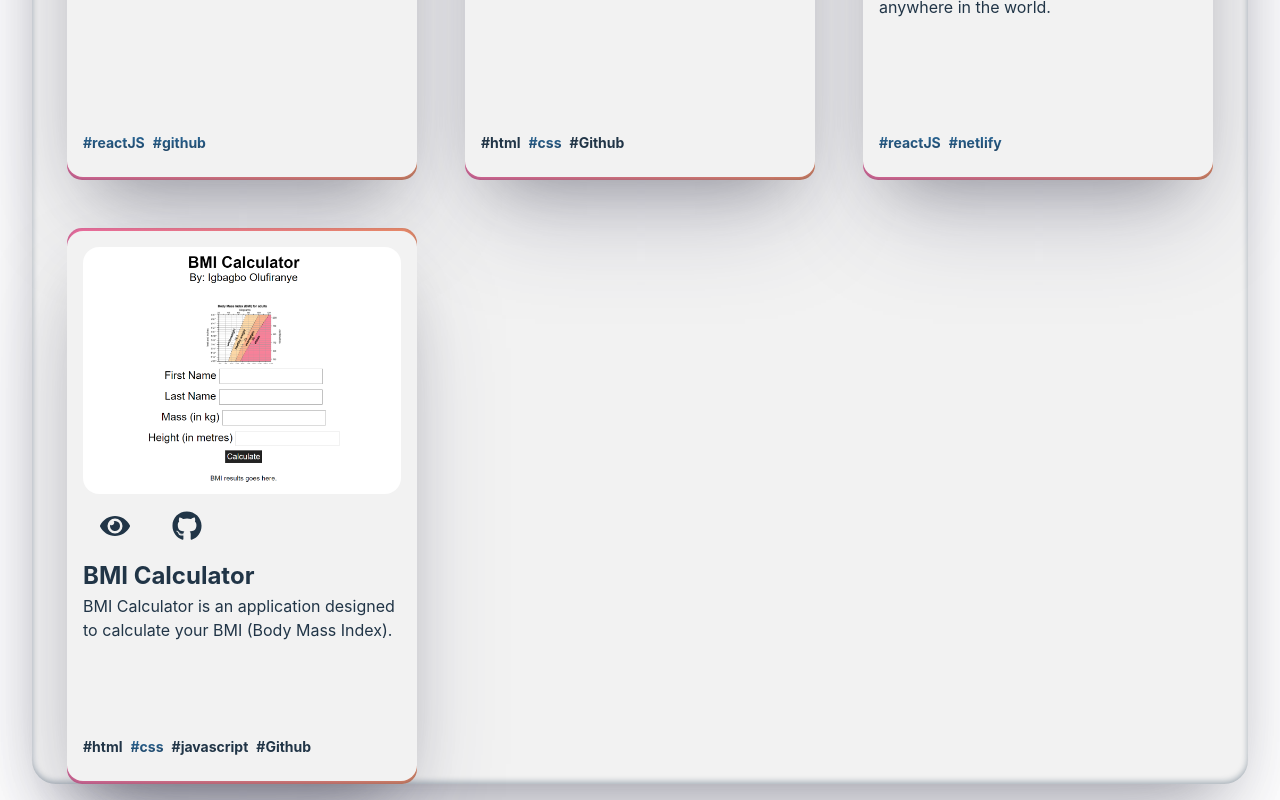
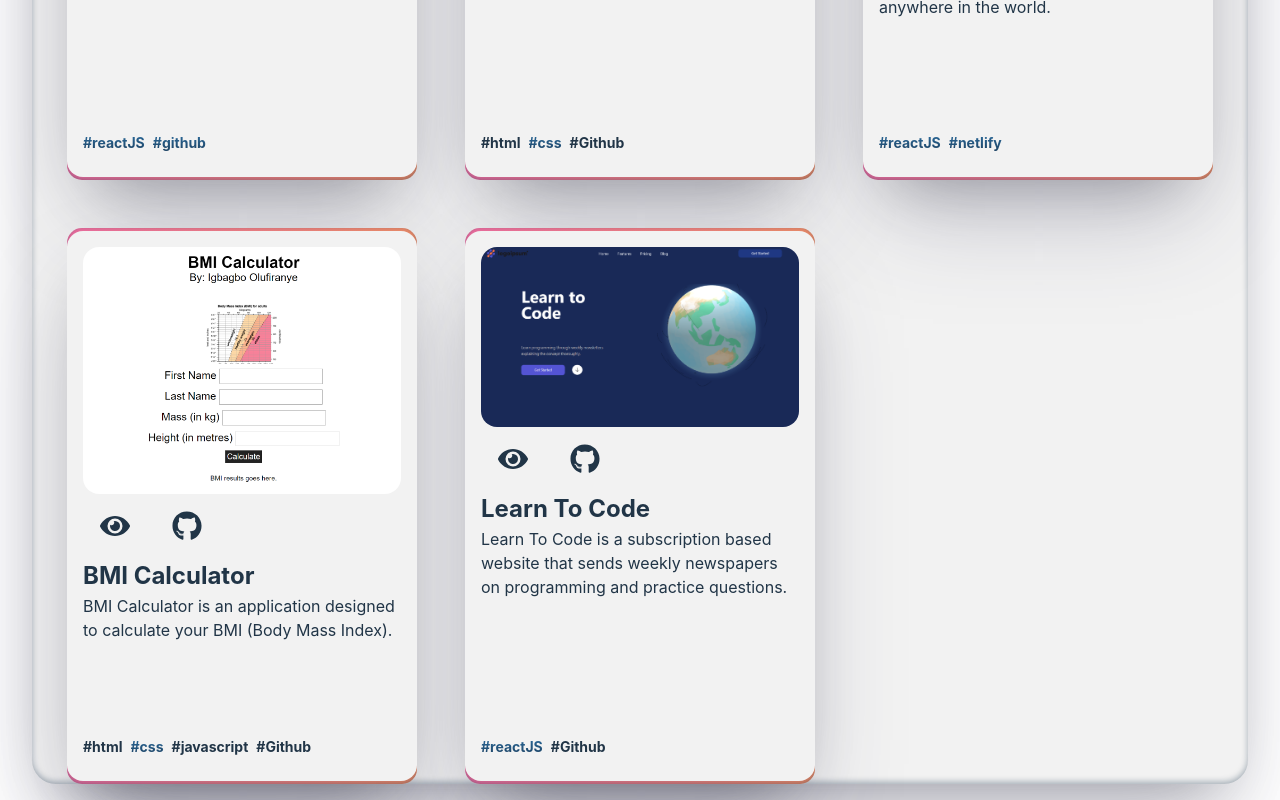
Before and after one commit to tlcgbo/Portfolio, a React (Vite) app: page /projects in a window 1280 px wide. Shown: the part 964-1764 px from the top of the page. Built offline with nearby package versions, Linux system fonts and the light colour scheme.

Commit message:
updating fikes

```diff
--- a/src/assets/index.js
+++ b/src/assets/index.js
@@ -2,10 +2,12 @@ import bmi from "./bmi.png"
 import weather from "./weather.png"
 import bookshelf from "./bookshelf.png"
 import igb from "./igb.png"
+import learn from "./learn.png"
 
 export {
     bmi,
     weather,
     bookshelf,
     igb,
+    learn,
 }
--- a/src/constants/index.js
+++ b/src/constants/index.js
@@ -3,6 +3,7 @@ import {
     weather,
     bookshelf,
     igb,
+    learn,
 } from "../assets"
 
 import {
@@ -103,7 +104,23 @@ const projects = [
         image: bmi,
         live_preview_link: "https://github.com/tlcgbo/BMI_Calculator",
         source_code_link: "https://tlcgbo.github.io/BMI_Calculator/"
-    }
+    },
+    {
+        name: "Learn To Code",
+        description: "Learn To Code is a subscription based website that sends weekly newspapers on programming and practice questions.",
+        tags: [
+            {
+                name: "reactJS",
+                color: "blue-text-gradient",
+            },
+            {
+                name: "Github",
+            },
+        ],
+        image: learn,
+        live_preview_link: "https://github.com/tlcgbo/Modern-Website",
+        source_code_link: "https://learn-to-code-rho.vercel.app/",
+    },
 ]
 
 
```
Also changed, not shown: src/assets/learn.png (added).
